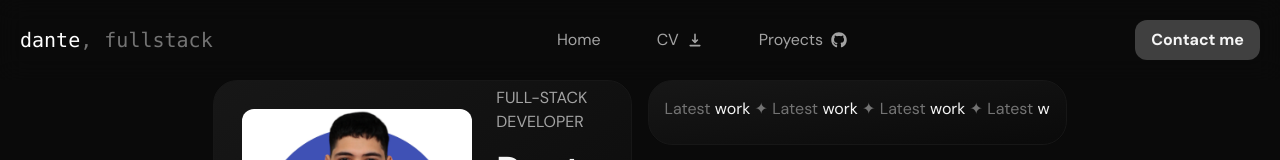
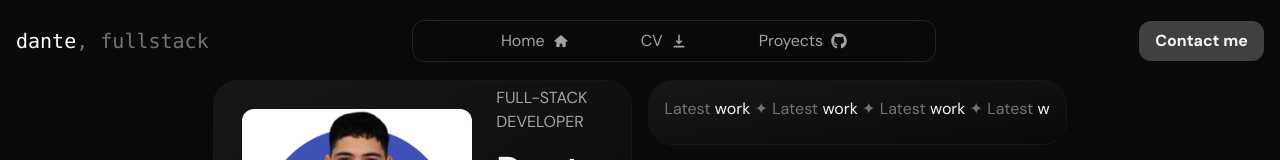
Before and after one commit to Dantelo04/portfolio-app, a Next.js app: page / in a window 1280 px wide. Shown: the top 160 px of the page. Built offline with nearby package versions, Linux system fonts and the light colour scheme.

Commit message:
Navbar changes

```diff
--- a/src/components/Navbar.tsx
+++ b/src/components/Navbar.tsx
@@ -6,33 +6,34 @@ import { useState } from "react";
 import { CgClose } from "react-icons/cg";
 import { FaGithub } from "react-icons/fa";
 import { HiDownload } from "react-icons/hi";
+import { TiHome } from "react-icons/ti";
 
 export default function Navbar(){
     const [isOpen, setOpen] = useState(true)
 
     return(
-        <div className={isOpen ? "flex xl:flex-row flex-col xl:space-y-0 space-y-5 fixed justify-between items-center h-auto xl:p-5 py-5 px-4 top-0 xl:w-full w-full z-50 backdrop-blur-md duration-100 bg-black/0" : "flex xl:flex-row flex-col xl:space-y-0 space-y-7 fixed items-center h-screen xl:p-5 py-5 px-4 top-0 xl:w-9/12 w-full z-40 justify-start backdrop-blur-xl bg-black/50 duration-100"}>
-            <div className="flex flex-row text-xl items-center font-mono text-white xl:w-fit w-full justify-between">
+        <div className={isOpen ? "flex xl:flex-row flex-col xl:space-y-0 space-y-5 fixed justify-between items-center h-auto xl:p-5 xl:py-5 py-1 xl:px-4 top-0 xl:w-full w-full z-50 duration-100 bg-black/0 transition-all" : "flex xl:flex-row flex-col xl:space-y-0 space-y-7 fixed items-center transition-all h-screen xl:p-5 py-5 px-4 top-0 xl:w-9/12 w-full z-40 justify-start backdrop-blur-xl bg-black/50 duration-100"}>
+            <div className={`flex flex-row text-xl items-center font-mono text-white xl:w-fit w-full xl:border-0 border border-neutral-700/50 duration-100 xl:p-0 p-2 px-4 transition-all rounded ${isOpen ? "backdrop-blur-lg border-neutral-700/50":"backdrop-blur-sm border-neutral-700/0"} xl:backdrop-blur-0 justify-between`}>
                 <div>
                     dante<span className="text-neutral-500">, fullstack</span>
                 </div>
                 <button onClick={()=> setOpen(!isOpen)} className="xl:hidden">
                     {isOpen ?
                     (
-                        <CgMenu className="w-8 h-8"></CgMenu>
+                        <CgMenu className="w-9 h-9"></CgMenu>
                     ):
                     (
-                        <CgClose className="w-8 h-8"></CgClose>
+                        <CgClose className="w-9 h-9"></CgClose>
                     )
                     }
 
                 </button>
             </div>
-            <ul className={isOpen ? "xl:flex xl:flex-row flex-col xl:space-x-14 text-neutral-400 hidden" : "flex xl:flex-row flex-col text-center space-y-5 text-xl xl:space-x-14 text-neutral-300"}>
-                <li className="hover:text-white duration-100 xl:hidden"><Link href={"/"} onClick={()=> setOpen(!isOpen)}>Home</Link></li>
-                <li className="hover:text-white duration-100 hidden xl:flex"><Link href={"/"}>Home</Link></li>
-                <li className="hover:text-white duration-100"><a className="inline-flex justify-center items-center gap-2" download={"CV_DANTE_RIVAROLA_DINATALE_ENGLISH"} href={"/CV_DANTE_RIVAROLA_DINATALE_ENGLISH.pdf"}>CV <HiDownload /></a></li>
-                <li className="hover:text-white duration-100"><a target="_blank" href={"https://github.com/Dantelo04"} className="inline-flex justify-center items-center gap-2">Proyects <FaGithub /></a></li>
+            <ul className={isOpen ? "xl:flex xl:flex-row flex-col gap-14 text-neutral-400 backdrop-blur-lg hidden border border-neutral-700/50 rounded-xl text-center px-20 py-2" : "flex xl:flex-row flex-col text-center space-y-5 text-xl xl:space-x-14 text-neutral-300"}>
+                <li className="hover:text-white duration-100 xl:hidden hover:bg-neutral-600"><Link href={"/"} onClick={()=> setOpen(!isOpen)}>Home</Link></li>
+                <li className="hover:text-white duration-100 hidden xl:flex hover:bg-neutral-700 px-2 rounded-xl"><Link href={"/"} className="inline-flex justify-center items-center gap-2">Home <TiHome /></Link></li>
+                <li className="hover:text-white duration-100 hover:bg-neutral-700 px-2 rounded-xl"><a className="inline-flex justify-center items-center gap-2" download={"CV_DANTE_RIVAROLA_DINATALE_ENGLISH"} href={"/CV_DANTE_RIVAROLA_DINATALE_ENGLISH.pdf"}>CV <HiDownload /></a></li>
+                <li className="hover:text-white duration-100 hover:bg-neutral-700 px-2 rounded-xl"><a target="_blank" href={"https://github.com/Dantelo04"} className="inline-flex justify-center items-center gap-2">Proyects <FaGithub /></a></li>
             </ul>
             <Link href={"/contact"} className={isOpen ? "hidden" : "xl:hidden flex text-xl"} onClick={()=> setOpen(!isOpen)}>
                 <div className={"rounded-xl bg-neutral-700 text-neutral-100 py-2 px-4 hover:bg-neutral-200 hover:text-neutral-900 font-bold duration-200 ease-in"}>
```
